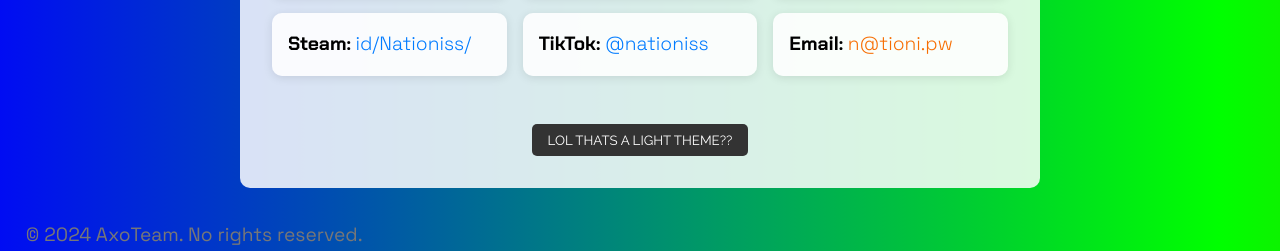
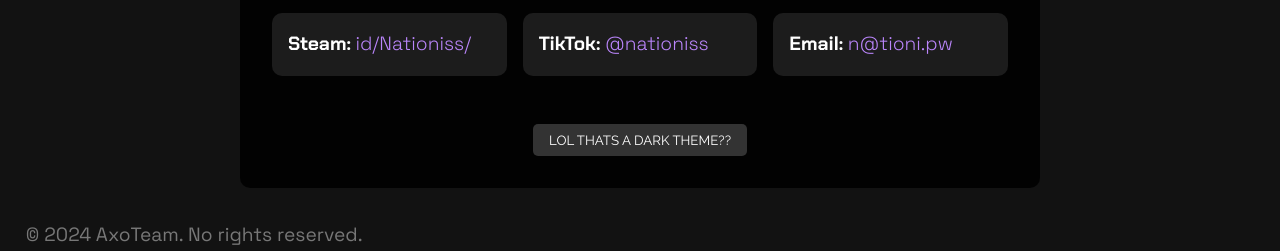
Before and after one commit to nationi/nationi.github.io, a plain HTML site: page index.html in a window 1280 px wide. Shown: the part 807-1058 px from the top of the page. Drawn offline with Linux system fonts and the light colour scheme; a web font is replaced by a local one.

Commit message:
Update index.html

```diff
--- a/index.html
+++ b/index.html
@@ -411,6 +411,12 @@
                 body.classList.remove('dark-mode');
                 button.innerText = 'LOL THATS A LIGHT THEME??';
             }
+
+            if (!savedTheme) {
+                body.classList.add('dark-mode');
+                localStorage.setItem('theme', 'dark');
+                button.innerText = 'LOL THATS A DARK THEME??';
+            }
         }
 
         function createFlyingEmoji() {
```
Lines whose indentation alone changed are shown as unchanged.
